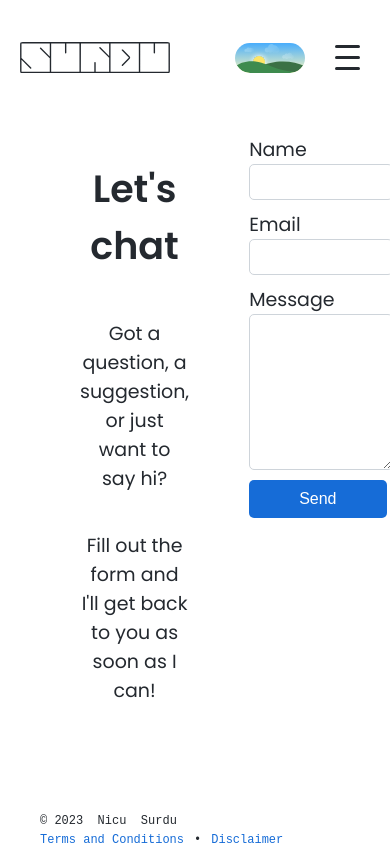
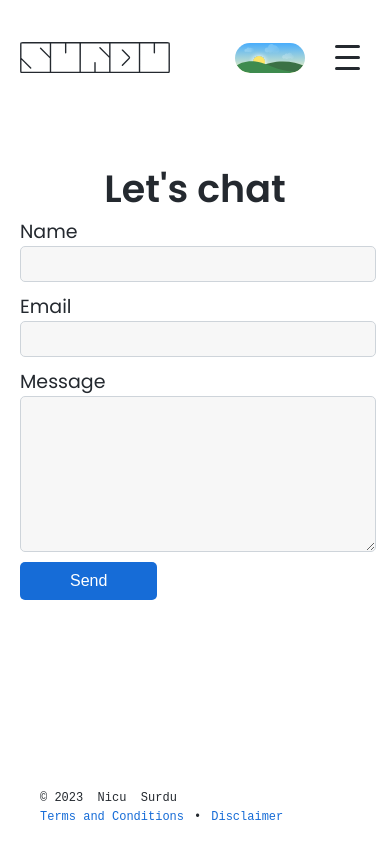
Before and after one commit to surdu/surdu.me, a Next.js app: page /contact in a window 390 px wide. After the commit the page ends 844 px from the top, so only its background shows below. Built offline with nearby package versions, Linux system fonts and the light colour scheme.

Commit message:
Refactor contact form and styles; update email handling and improve responsiveness

```diff
--- a/lib/config.ts
+++ b/lib/config.ts
@@ -1,6 +1,5 @@
 const config = {
 	domain: "surdu.me",
-	email: "besigye_pocky@simplelogin.com",
 };
 
 export default config;
--- a/pages/contact/Contact.module.scss
+++ b/pages/contact/Contact.module.scss
@@ -1,3 +1,5 @@
+@use "~/styles/theme.module";
+
 .contactForm {
 	display: flex;
 }
@@ -10,9 +12,26 @@
 	flex-direction: column;
 	text-align: center;
 	justify-content: center;
-
 }
 
 .form {
 	flex: 1;
 }
+
+@media (max-width: theme.$breakpont-mobile) {
+	.contactForm {
+		flex-direction: column;
+	}
+
+	.intro {
+		padding-bottom: 0;
+
+		h1 {
+			margin-bottom: 0;
+		}
+
+		p {
+			display: none;
+		}
+	}
+}
--- a/pages/contact/ContactForm.module.scss
+++ b/pages/contact/ContactForm.module.scss
@@ -1,3 +1,6 @@
+@use "~/styles/vars";
+@use "~/styles/theme.module";
+
 .formGroup {
     margin-bottom: 1rem;
 }
@@ -5,12 +8,16 @@
 .formControl {
     display: block;
     width: 100%;
-		height: 32px;
-		font-size: 16px;
-		background-color: #fff;
+		height: 3.2rem;
+		font-size: 1.6rem;
+		background-color: var(--alt-bkg-color);
     background-clip: padding-box;
     border: 1px solid #ced4da;
     border-radius: 5px;
+}
+
+:global(.animated) .formControl {
+  transition: background-color vars.$transitionDuration;
 }
 
 .formControl:focus {
@@ -23,6 +30,7 @@
 
 .textarea {
 		height: 150px;
+		resize: vertical;
 }
 
 .btnPrimary {
--- a/pages/legal/terms.tsx
+++ b/pages/legal/terms.tsx
@@ -1,3 +1,4 @@
+import Link from "next/link";
 import Layout from "~/components/Layout/Layout";
 import Meta from "~/components/Meta";
 import config from "~/lib/config";
@@ -293,7 +294,9 @@ export default function Terms() {
 				contact us:
 			</p>
 			<ul>
-				<li>By email: {config.email}</li>
+				<li>
+					Via the <Link href="/contact">contact form</Link>
+				</li>
 			</ul>
 		</Layout>
 	);
```
